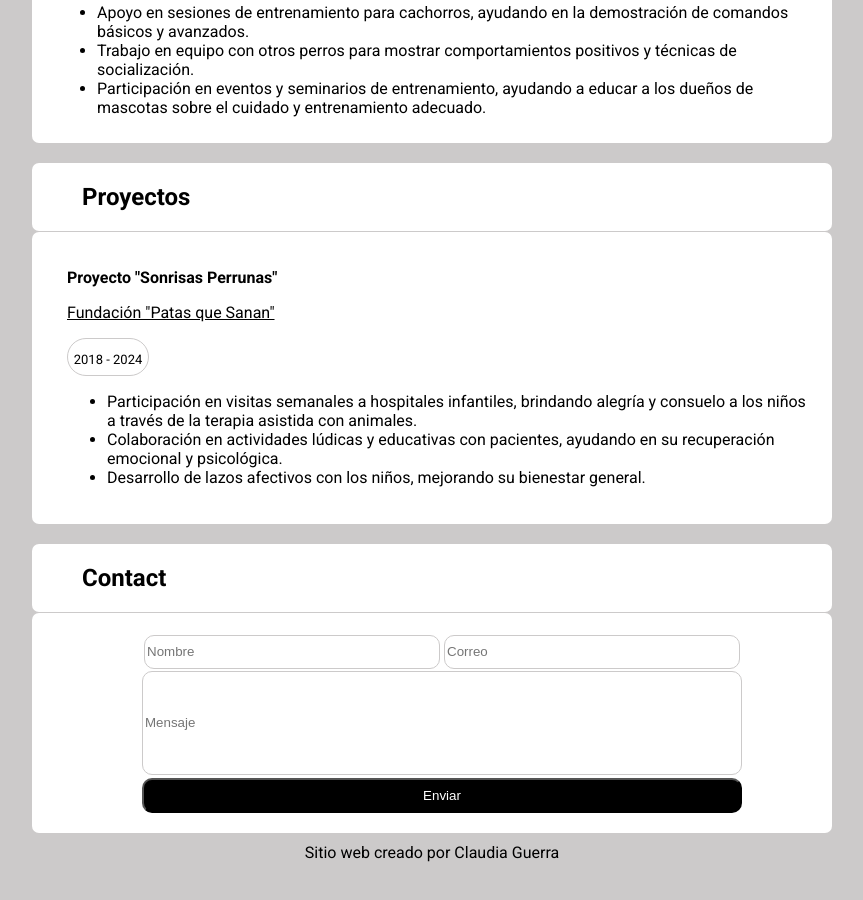
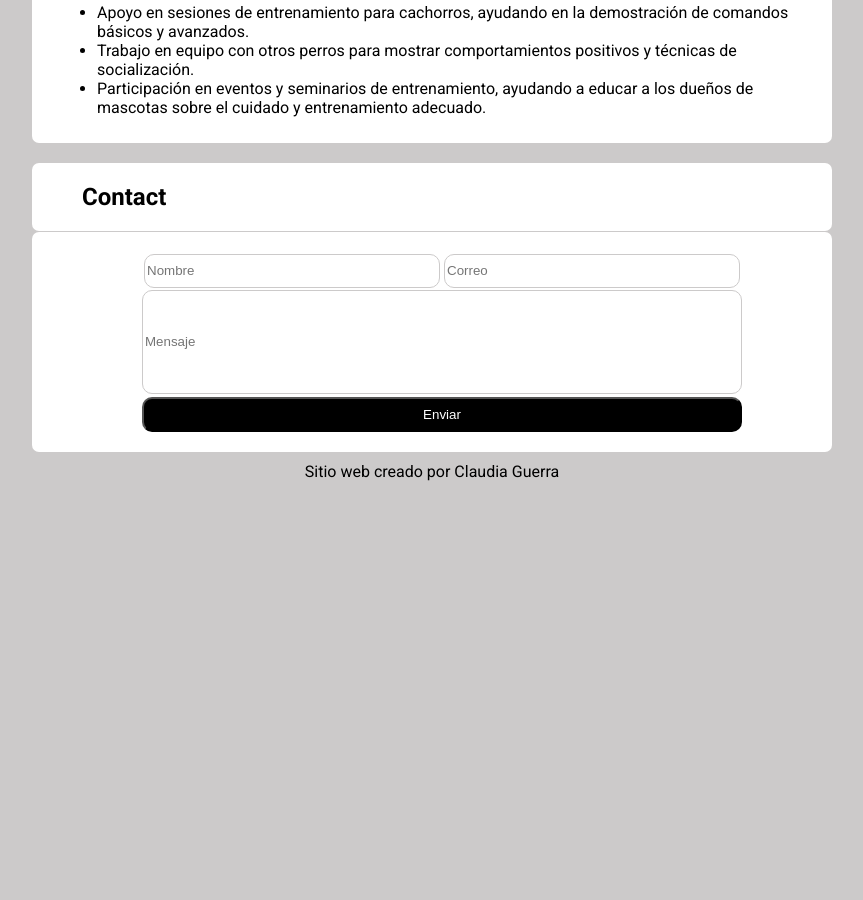
Before and after one commit to ClaudiaGuerra/Combo-Guerra-CV, a plain HTML site: page index.html in a window 1280 px wide. Shown: the part 1572-2472 px from the top of the page, without its empty margins (233-1096 px from the left). After the commit the page ends 2121 px from the top, so only its background shows below. Drawn offline with Linux system fonts and the light colour scheme.

Commit message:
Commented the project section

```diff
--- a/index.html
+++ b/index.html
@@ -197,14 +197,14 @@
 
         </div>
 
-        <div><!--  Projects container -->
+        <!-- <div>  Projects container
             <div class="section section-title" id="projects">
                 <h2>Proyectos</h2>
             </div>
 
             <div class="section section-content">
                 <div class="section-content">
-                    <div class="trabajo"> <!--Trabajo 1:Embajador de Felicidad Canina-->
+                    <div class="trabajo">Trabajo 1:Embajador de Felicidad Canina
                         <div class="titulo">
                             <p><b>Proyecto "Sonrisas Perrunas"</b></p>
                         </div>
@@ -228,7 +228,7 @@
                     </div>
                 </div>
             </div>
-        </div>
+        </div> -->
 
         <div><!--  Contact container -->
             <div class="section section-title" id="contact">
@@ -258,5 +258,3 @@
 </body>
 
 </html>
-
-<!-- HOLAAAAA -->
```
